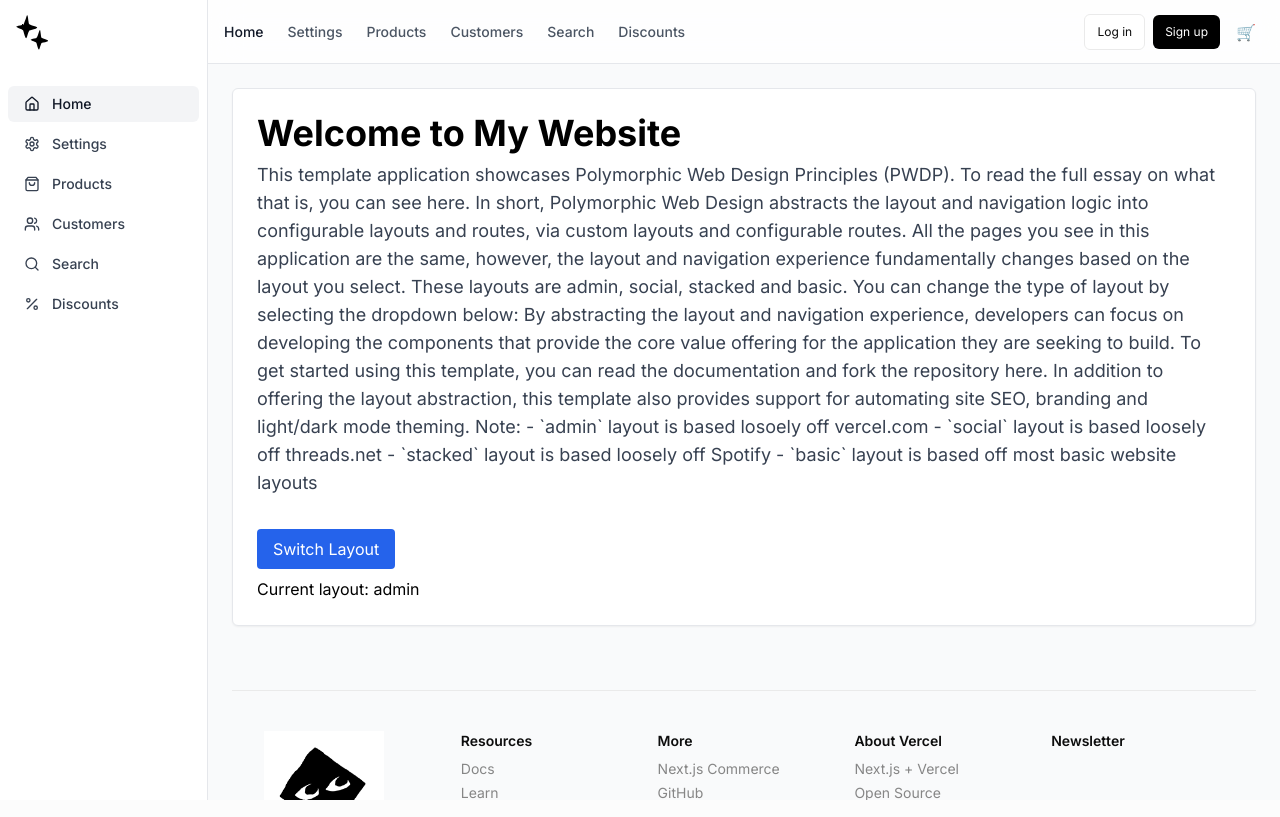
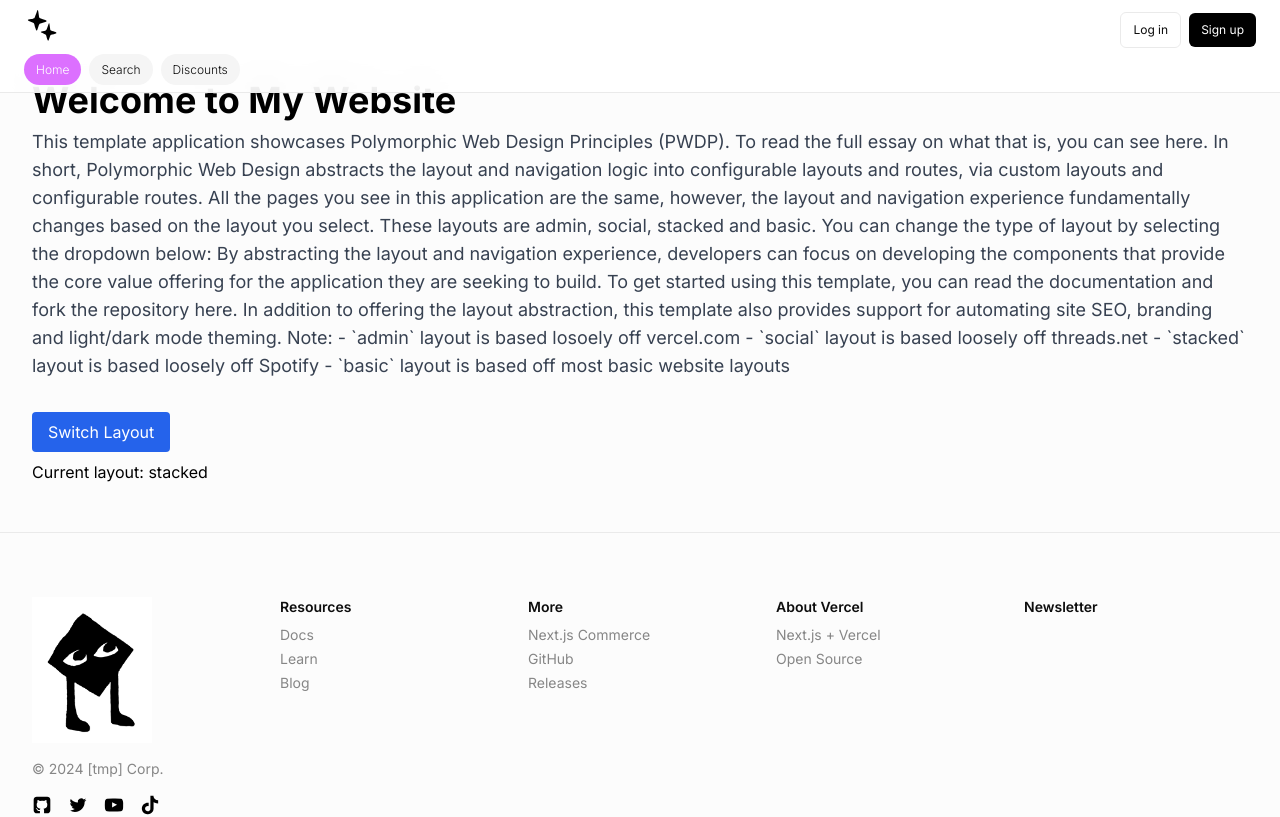
Before and after one commit to pprunty/tmplate.xyz, a Next.js app: page / in a window 1280 px wide. Shown: the top 817 px of the page. Built offline with nearby package versions, Linux system fonts and the light colour scheme.

Commit message:
checkmate

```diff
--- a/package.json
+++ b/package.json
@@ -18,6 +18,7 @@
     "@vercel/analytics": "^1.4.1",
     "@vercel/speed-insights": "^1.1.0",
     "classnames": "^2.5.1",
+    "clsx": "^2.1.1",
     "formik": "^2.4.6",
     "hamburger-react": "^2.5.2",
     "lodash": "^4.17.21",
--- a/src/app/_layout/footer.tsx
+++ b/src/app/_layout/footer.tsx
@@ -36,10 +36,8 @@ export default function Footer() {
         border-t
         justify-center
         border-primary-border-light dark:border-primary-border-dark
+        pt-6 pb-12
       `}
-      style={{
-        marginTop: '5vw',
-      }}
     >
       <div className="max-w-screen-xl p-6 sm:px-8 w-full sm:px-6 py-10">
         <div
--- a/src/app/_layout/logo.tsx
+++ b/src/app/_layout/logo.tsx
@@ -1,82 +1,62 @@
-"use client";
+"use client"
 
-import Link from "next/link";
-import React from "react";
-import Image from "next/image";
-// Import your config (default export)
-import config from "@/app/config";
+import Link from "next/link"
+import type React from "react"
+import Image from "next/image"
+import config from "@/app/config"
 
 interface LogoProps {
-  className?: string;
+  className?: string
 }
 
 const Logo: React.FC<LogoProps> = ({ className = "" }) => {
-  // 1. Destructure branding info from config
-  const { branding } = config;
+  const { branding } = config
 
-  // 2. Pull out relevant fields
   const {
     logo_svg_path,
     show_brand_name,
     url,
-    brand_name: {
-      name = "",
-      font_family = "sans-serif",
-      font_weight = "normal",
-    } = {},
-  } = branding;
+    brand_name: { name = "", font_family = "sans-serif", font_weight = "normal" } = {},
+  } = branding
 
-  // Optional: define any dynamic classes you want, e.g. if brand name is shown
-  // This is up to you. For example:
-  const showBrandingClasses = show_brand_name ? "flex" : "inline-block";
+  const showBrandingClasses = show_brand_name ? "flex" : "inline-block"
 
   return (
     <Link href={url || "/"}>
-      <div
-        className={`cursor-pointer ${className} ${showBrandingClasses} items-center space-x-2`}
-      >
-        {/* If `logo_svg_path` is defined, show that image; else show fallback SVG */}
+      <div className={`cursor-pointer ${className} ${showBrandingClasses} items-center space-x-2`}>
         {logo_svg_path ? (
           <Image
-            src={logo_svg_path}
+            src={logo_svg_path || "/placeholder.svg"}
             alt={`${name} logo`}
-            width={40}
-            height={40}
-            className="w-10 h-10 sm:w-10 sm:h-10 fill-current text-black dark:text-white"
+            width={32}
+            height={32}
+            className="w-8 h-8 sm:w-8 sm:h-8 fill-current text-black dark:text-white"
             priority
           />
         ) : (
-          // Fallback hardcoded inline SVG
           <svg
             xmlns="http://www.w3.org/2000/svg"
-            className="w-10 h-10 sm:w-10 sm:h-10 fill-current text-black dark:text-white"
-            width="40"
-            height="40"
+            className="w-8 h-8 sm:w-9 sm:h-9 fill-current text-black dark:text-white"
+            width="32"
+            height="32"
             viewBox="0 0 300.000000 300.000000"
             preserveAspectRatio="xMidYMid meet"
           >
-            <g
-              transform="translate(0.000000,300.000000) scale(0.050000,-0.050000)"
-              stroke="none"
-            >
+            <g transform="translate(0.000000,300.000000) scale(0.050000,-0.050000)" stroke="none">
               <path d="M2232 5475 c-16 -25 -53 -126 -83 -225 -70 -235 -321 -914 -381 -1034 -63 -125 -65 -126 -565 -226 -769 -155 -769 -154 113 -542 365 -161 373 -169 433 -458 69 -336 256 -859 321 -902 92 -60 113 -25 250 412 230 733 238 746 560 810 608 123 900 237 900 353 0 57 -72 91 -494 236 -803 276 -744 226 -807 679 -21 155 -57 409 -78 564 -48 346 -98 444 -169 333z" />
               <path d="M4131 3261 c-7 -10 -49 -134 -94 -275 -253 -791 -314 -907 -497 -935 -214 -34 -654 -137 -695 -163 -92 -59 -70 -74 399 -291 428 -197 426 -196 488 -458 68 -288 204 -687 251 -737 67 -73 108 -27 178 203 104 338 240 703 277 740 21 22 124 55 273 86 793 167 900 293 389 459 -238 77 -645 231 -675 255 -38 31 -58 130 -124 618 -33 249 -66 468 -73 485 -13 35 -79 44 -97 13z" />
             </g>
           </svg>
         )}
 
-        {/* Conditionally render the brand name if enabled */}
         {show_brand_name && (
-          <span
-            className="text-lg sm:text-lg"
-            style={{ fontFamily: font_family, fontWeight: font_weight }}
-          >
+          <span className="text-base sm:text-base" style={{ fontFamily: font_family, fontWeight: font_weight }}>
             {name}
           </span>
         )}
       </div>
     </Link>
-  );
-};
+  )
+}
 
-export default Logo;
+export default Logo
--- a/src/app/_templates/admin/header.tsx
+++ b/src/app/_templates/admin/header.tsx
@@ -10,7 +10,7 @@ import Logo from "@/app/_layout/logo";
 
 export default function AdminHeader() {
   const pathname = usePathname();
-  const ctaOptions: CTAOption[] = ["auth", "shopping_cart"];
+  const ctaOptions: CTAOption[] = ["auth"];
 
   // Filter routes for admin layout
   const adminRoutes = routes.filter((route) =>
--- a/src/app/_templates/stacked/desktop.tsx
+++ b/src/app/_templates/stacked/desktop.tsx
@@ -3,18 +3,17 @@
 
 import React from "react";
 import Header from "./header";
-// If you have a shared footer somewhere:
-import Footer from "@/app/_layout/footer"; // or wherever your Footer is
+import Footer from "@/app/_layout/footer";
 
-interface DesktopLayoutProps {
-  children: React.ReactNode;
-}
-
-export default function DesktopLayout({ children }: DesktopLayoutProps) {
+export default function DesktopLayout({ children }: { children: React.ReactNode }) {
   return (
     <div className="flex flex-col min-h-screen">
       <Header />
-      <main className="p-6">{children}</main>
+      <main className="flex-1 pt-20 pb-12">
+        <div className="max-w-screen-2xl mx-auto px-4 sm:px-6 lg:px-8">
+          {children}
+        </div>
+      </main>
       <Footer />
     </div>
   );
--- a/src/app/_templates/stacked/header.tsx
+++ b/src/app/_templates/stacked/header.tsx
@@ -1,99 +1,80 @@
-"use client";
+"use client"
 
-import React, { useEffect, useState, useRef } from "react";
-import Link from "next/link";
-import { usePathname } from "next/navigation";
-import NavLinks from "@/app/_layout/nav-links";
-
-import Logo from "@/app/_layout/logo";
-import CTA, { CTAOption } from "@/app/_layout/cta";
-import { routes } from "../../routes";
+import { useEffect, useState, useRef } from "react"
+import Link from "next/link"
+import { usePathname } from "next/navigation"
+import clsx from "clsx"
+import { routes } from "../../routes"
+import Logo from "@/app/_layout/logo"
+import CTA, { type CTAOption } from "@/app/_layout/cta"
 
 export default function Header() {
-  const pathname = usePathname();
-  const [lastScrollY, setLastScrollY] = useState(0);
-  const [isScrollingDown, setIsScrollingDown] = useState(false);
-  const [isTopRowVisible, setIsTopRowVisible] = useState(true);
-  const showTimeoutRef = useRef<NodeJS.Timeout | null>(null);
-  const carouselRef = useRef<HTMLDivElement | null>(null);
+  const pathname = usePathname()
+  const [lastScrollY, setLastScrollY] = useState(0)
+  const [isScrollingDown, setIsScrollingDown] = useState(false)
+  const [isTopRowVisible, setIsTopRowVisible] = useState(true)
+  const showTimeoutRef = useRef<NodeJS.Timeout | null>(null)
+  const carouselRef = useRef<HTMLDivElement | null>(null)
 
-  // 2) Filter routes for "stacked" layout
-  const stackedRoutes = routes.filter((route) =>
-    route.showInLayouts?.includes("stacked")
-  );
+  const stackedRoutes = routes.filter((route) => route.showInLayouts?.includes("stacked"))
 
-  const ctaOptions: CTAOption[] = ["auth", "shopping_cart"];
+  const ctaOptions: CTAOption[] = ["auth"]
 
-  // Center active link logic
   useEffect(() => {
-    const activeItem = carouselRef.current?.querySelector(
-      `a[href="${pathname}"]`
-    );
+    const activeItem = carouselRef.current?.querySelector(`a[href="${pathname}"]`)
     if (activeItem && carouselRef.current) {
-      const carouselRect = carouselRef.current.getBoundingClientRect();
-      const itemRect = activeItem.getBoundingClientRect();
-      const offset =
-        itemRect.left -
-        carouselRect.left -
-        carouselRect.width / 2 +
-        itemRect.width / 2;
+      const carouselRect = carouselRef.current.getBoundingClientRect()
+      const itemRect = activeItem.getBoundingClientRect()
+      const offset = itemRect.left - carouselRect.left - carouselRect.width / 2 + itemRect.width / 2
 
       carouselRef.current.scrollTo({
         left: carouselRef.current.scrollLeft + offset,
         behavior: "smooth",
-      });
+      })
     }
-  }, [pathname]);
+  }, [pathname])
 
-  // Handle scroll: show/hide the top row
   useEffect(() => {
     const handleScroll = () => {
-      const currentScrollY = window.scrollY;
-      setIsScrollingDown(currentScrollY > lastScrollY && currentScrollY > 50);
-      setLastScrollY(currentScrollY);
-    };
+      const currentScrollY = window.scrollY
+      setIsScrollingDown(currentScrollY > lastScrollY && currentScrollY > 50)
+      setLastScrollY(currentScrollY)
+    }
 
-    window.addEventListener("scroll", handleScroll, { passive: true });
-    return () => window.removeEventListener("scroll", handleScroll);
-  }, [lastScrollY]);
+    window.addEventListener("scroll", handleScroll, { passive: true })
+    return () => window.removeEventListener("scroll", handleScroll)
+  }, [lastScrollY])
 
   useEffect(() => {
     if (isScrollingDown) {
-      setIsTopRowVisible(false);
+      setIsTopRowVisible(false)
     } else {
-      if (showTimeoutRef.current) clearTimeout(showTimeoutRef.current);
-      showTimeoutRef.current = setTimeout(() => setIsTopRowVisible(true), 300);
+      if (showTimeoutRef.current) clearTimeout(showTimeoutRef.current)
+      showTimeoutRef.current = setTimeout(() => setIsTopRowVisible(true), 300)
     }
     return () => {
-      if (showTimeoutRef.current) clearTimeout(showTimeoutRef.current);
-    };
-  }, [isScrollingDown]);
+      if (showTimeoutRef.current) clearTimeout(showTimeoutRef.current)
+    }
+  }, [isScrollingDown])
 
-  // Recursive rendering for nested routes
-  const renderRoutes = (routesToRender: typeof routes, isMobile = false) => (
-    <ul className={isMobile ? "flex space-x-2 py-2" : "flex space-x-2"}>
+  const renderRoutes = (routesToRender: typeof routes) => (
+    <ul className="flex space-x-2 pb-3 sm:pb-3 pt-2 sm:pt-2">
       {routesToRender.map(({ href, label, children }) => {
-        const isActive = pathname === href;
+        const isActive = pathname === href
 
-        const desktopClasses = isActive
-          ? "text-primary-text-light dark:text-primary-text-dark font-semibold text-sm"
-          : "text-secondary-text-light dark:text-secondary-text-dark hover:text-secondary-text-hover-light dark:hover:text-secondary-text-hover-dark font-medium text-sm";
-
-        const mobileClasses = isActive
-          ? "bg-highlight-light dark:bg-highlight-dark text-contrast-dark dark:text-contrast-light text-xs font-light"
-          : "bg-secondary-background-light dark:bg-secondary-background-dark text-primary-text-light dark:text-primary-text-dark hover:bg-primary-active-light dark:hover:bg-primary-active-dark text-xs font-light";
+        const linkClasses = clsx(
+          "px-3 py-2 rounded-full transition-colors duration-300 text-xs font-light",
+          isActive
+            ? "bg-highlight-light dark:bg-highlight-dark text-contrast-dark dark:text-contrast-light"
+            : "bg-secondary-background-light dark:bg-secondary-background-dark text-primary-text-light dark:text-primary-text-dark hover:bg-primary-active-light dark:hover:bg-primary-active-dark",
+        )
 
         return (
-          <li key={href} className={isMobile ? "" : "relative group ml-6"}>
-            <Link
-              href={href}
-              className={`px-3 py-2 rounded-full transition-colors duration-300 ${
-                isMobile ? mobileClasses : desktopClasses
-              }`}
-            >
+          <li key={href} className="relative group">
+            <Link href={href} className={linkClasses}>
               {label}
             </Link>
-            {!isMobile && children && children.length > 0 && (
+            {children && children.length > 0 && (
               <ul className="absolute left-0 top-full mt-2 bg-primary-background-light dark:bg-primary-background-dark shadow-md rounded-md hidden group-hover:block">
                 {children.map((child) => (
                   <li key={child.href}>
@@ -108,52 +89,39 @@ export default function Header() {
               </ul>
             )}
           </li>
-        );
+        )
       })}
     </ul>
-  );
+  )
 
   return (
     <nav className="backdrop-blur-lg bg-primary-background-light/85 dark:bg-primary-background-dark/85 text-white dark:text-[#888] fixed top-0 left-0 w-full z-50 border-b dark:border-[#333] border-[#EAEAEA]">
       <div className="max-w-screen-2xl mx-auto sm:px-2">
         {/* Top row (collapses on scroll) */}
         <div
-            className={`overflow-hidden ${
-              isTopRowVisible ? "h-12 opacity-100" : "h-0 opacity-0"
-            } transition-all px-2 duration-300 sm:h-16 md:opacity-100 md:transition-none`}
+          className={clsx(
+            "overflow-hidden transition-all duration-300",
+            isTopRowVisible ? "h-14 sm:h-12 opacity-100" : "h-0 opacity-0",
+          )}
         >
-            <div className="flex items-center justify-between h-16">
-              {/* Left: Logo + desktop routes */}
-              <div className="flex items-center space-x-2">
-                <div className="text-xl sm:text-2xl font-bold text-primary-text-light dark:text-primary-text-dark flex-shrink-0">
-                  <Logo className="h-8 w-auto sm:h-12" />
-                </div>
-                <div className="hidden md:flex items-center space-x-2">
-                  {renderRoutes(stackedRoutes)}
-                </div>
+          <div className="flex items-center justify-between h-14 sm:h-12 px-4 pt-5 pb-2">
+            {/* Left: Logo */}
+            <div className="flex-shrink-0">
+              <Logo className="h-8 w-auto sm:h-10" />
             </div>
 
             {/* Right: CTA */}
-              <div className="hidden md:flex items-center space-x-4 flex-shrink-0">
-                <CTA options={ctaOptions} />
-              </div>
-              <div className="flex md:hidden flex-shrink-0">
+            <div className="flex items-center space-x-4 flex-shrink-0">
               <CTA options={ctaOptions} />
             </div>
           </div>
         </div>
 
-          {/* Mobile nav (scrollable horizontally) */}
-          <div className="md:hidden py-2">
-            <div
-              ref={carouselRef}
-              className="overflow-x-auto px-1 whitespace-nowrap scrollbar-hide"
-            >
-              {/* Use the modularized component for mobile navigation links */}
-              <NavLinks routes={stackedRoutes} />
-            </div>
+        {/* Nav links (desktop and mobile) */}
+        <div ref={carouselRef} className="overflow-x-auto px-4 whitespace-nowrap scrollbar-hide">
+          {renderRoutes(stackedRoutes)}
         </div>
       </div>
     </nav>
-    );
+  )
 }
--- a/src/app/_templates/stacked/mobile.tsx
+++ b/src/app/_templates/stacked/mobile.tsx
@@ -4,25 +4,16 @@
 import React from "react";
 import Header from "./header";
 import Footer from "@/app/_layout/footer";
-import BottomBar from "@/app/_layout/bottom-bar"; // Import BottomBar
+import BottomBar from "@/app/_layout/bottom-bar";
 
-interface MobileLayoutProps {
-  children: React.ReactNode;
-}
-
-export default function MobileLayout({ children }: MobileLayoutProps) {
+export default function MobileLayout({ children }: { children: React.ReactNode }) {
   return (
-    <div className="relative min-h-screen pb-[56px]">
-      {/* Sticky header */}
+    <div className="flex flex-col min-h-screen">
       <Header />
-
-      {/* Main content */}
-      <main className="pt-16 p-4">{children}</main>
-
-      {/* Footer */}
+      <main className="flex-1 pt-16 pb-24 px-4">
+        {children}
+      </main>
       <Footer />
-
-      {/* BottomBar component for mobile */}
       <BottomBar />
     </div>
   );
--- a/src/app/config.tsx
+++ b/src/app/config.tsx
@@ -3,7 +3,7 @@ const config = {
   process.env.NODE_ENV === 'development'
       ? 'http://localhost:3000'
       : "https://tmplate.xyz",
-  layout: "admin",
+  layout: "stacked",
   branding: {
         logo_svg_path: null,
         show_brand_name: false,
```
Also changed, not shown: 1 other file (tests, documents, lock files or other folders). Lines whose indentation alone changed are shown as unchanged.
